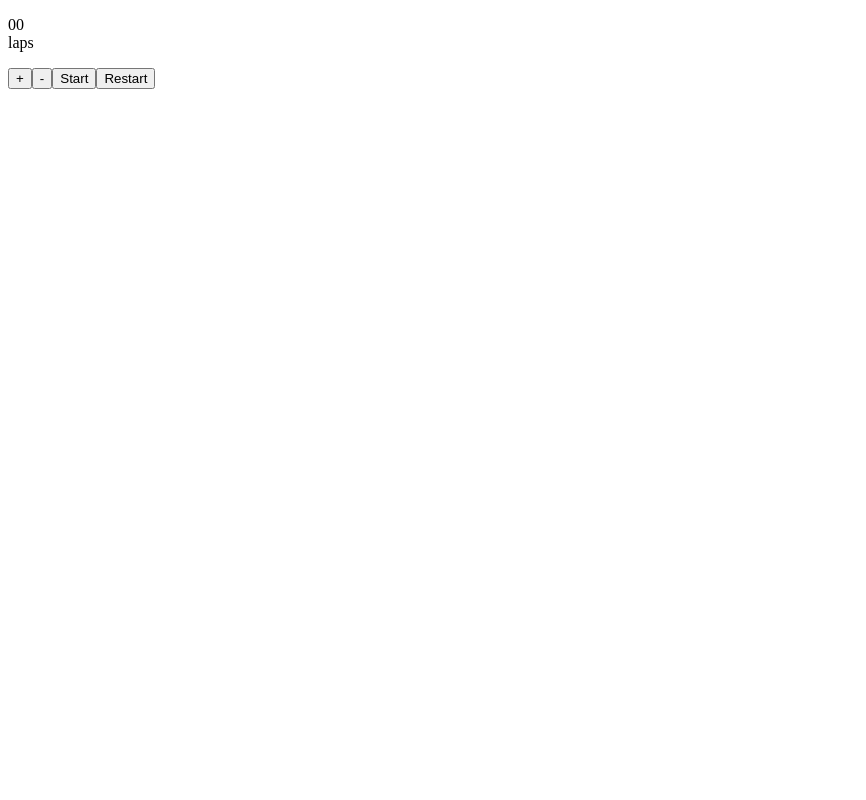
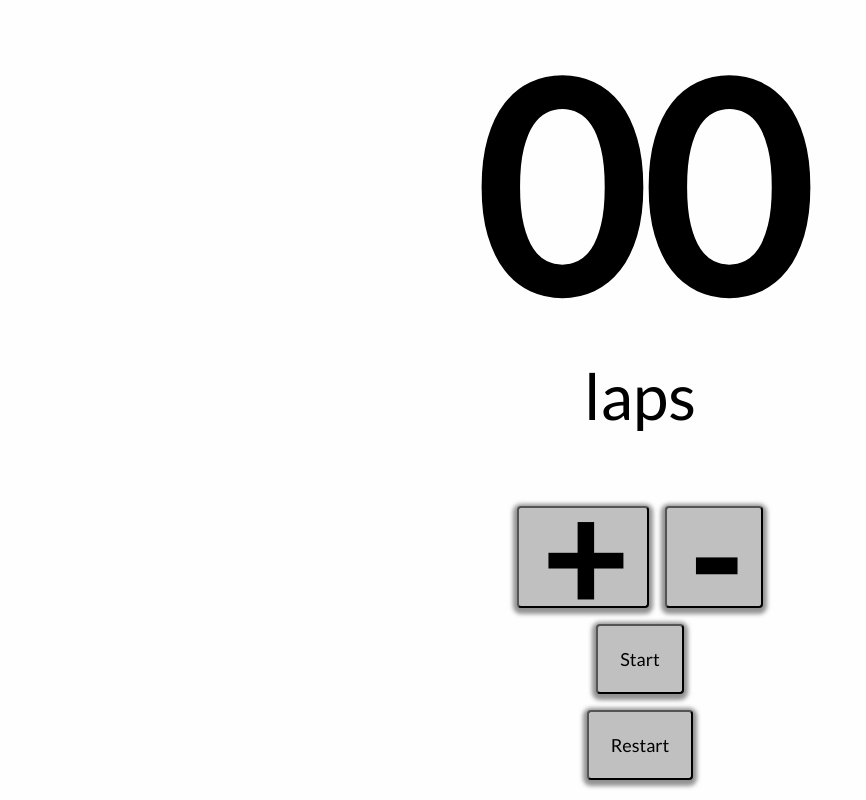
Before and after one commit to romluc/lapcounter, a React (Create React App) app: page / in a window 1280 px wide. Shown: the whole page, without its empty margins (0-866 px from the left). Built offline with nearby package versions, Linux system fonts and the light colour scheme.

Commit message:
Add simple CSS to components

```diff
--- a/src/App.js
+++ b/src/App.js
@@ -1,4 +1,5 @@
 import React, { useState, useEffect } from 'react';
+import './styles.css';
 import ShowLaps from './ShowLaps';
 import ShowTime from './ShowTime';
 import Button from './Button';
@@ -31,7 +32,9 @@ function App() {
   };
 
   const decrement = () => {
-    setNumLaps(numLaps - 1);
+    if (numLaps > 0) {
+      setNumLaps(numLaps - 1);
+    }
   };
 
   const reset = () => {
@@ -40,12 +43,14 @@ function App() {
   };
 
   return (
-    <div>
+    <div className='container'>
       <ShowLaps laps={numLaps} />
-      <Button text='+' onClick={increment} />
-      <Button text='-' onClick={decrement} />
+      <div className='buttonsContainer'>
+        <Button text='+' className='bigger' onClick={increment} />
+        <Button text='-' className='bigger' onClick={decrement} />
+      </div>
       {numLaps > 0 && <ShowTime time={Math.round(time / numLaps)} />}
-      <Button text='Start' onClick={toggleRunning} />
+      <Button text={running ? `Pause` : `Start`} onClick={toggleRunning} />
       <Button text='Restart' onClick={reset} />
     </div>
   );
--- a/src/Button.js
+++ b/src/Button.js
@@ -1,7 +1,7 @@
 import React from 'react';
 
 const Button = props => {
-  return <button onClick={props.onClick}>{props.text}</button>;
+  return <button {...props}>{props.text}</button>;
 };
 
 export default Button;
--- a/src/ShowLaps.js
+++ b/src/ShowLaps.js
@@ -3,8 +3,8 @@ import React from 'react';
 const ShowLaps = props => {
   const lapsStr = props.laps < 10 ? `0${props.laps}` : props.laps;
   return (
-    <p>
-      {lapsStr}
+    <p className='laps'>
+      <span>{lapsStr}</span>
       <br />
       laps
     </p>
--- a/src/ShowTime.js
+++ b/src/ShowTime.js
@@ -8,7 +8,8 @@ const ShowTime = props => {
   const secondsStr = seconds < 10 ? `0${seconds}` : seconds;
   return (
     <p>
-      {`${minutesStr}:${secondsStr}`} <br />
+      <span className='time'>{`${minutesStr}:${secondsStr}`} </span>
+      <br />
       Average time per lap
     </p>
   );
--- /dev/null
+++ b/src/styles.css
@@ -0,0 +1,56 @@
+@import url('//fonts.googleapis.com/css?family=Lato&display=swap');
+
+* {
+  font-family: 'Lato', sans-serif;
+  text-align: center;
+  outline: 0;
+  margin: 0;
+  padding: 0;
+}
+
+.container {
+  display: flex;
+  flex-direction: column;
+  align-items: center;
+  justify-content: center;
+  margin: 0 auto;
+  height: 100vh;
+  background-color: #fefefe;
+}
+
+.buttonsContainer {
+  display: flex;
+  align-items: center;
+  justify-content: center;
+}
+
+.laps {
+  font-size: 64px;
+  margin-bottom: 1em;
+}
+
+.laps span {
+  font-size: 288px;
+  font-weight: bold;
+}
+
+span.time {
+  font-size: 64px;
+  font-weight: bold;
+}
+
+button {
+  background-color: #c0c0c0;
+
+  border-radius: 4px;
+  font-size: 18px;
+  padding: 22px;
+  margin: 8px;
+  box-shadow: 0px 2px 4px 4px rgba(100, 100, 100, 0.7);
+}
+
+.bigger {
+  font-size: 144px;
+  font-weight: bold;
+  line-height: 54px;
+}
```
